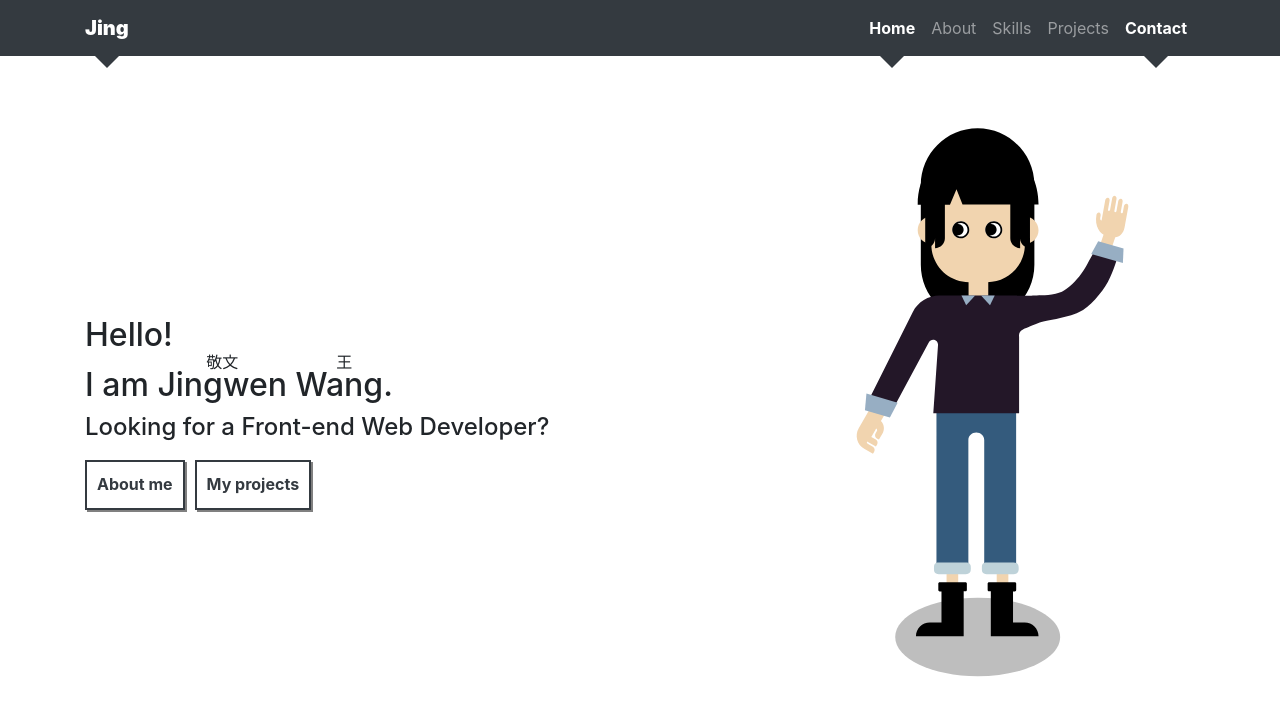
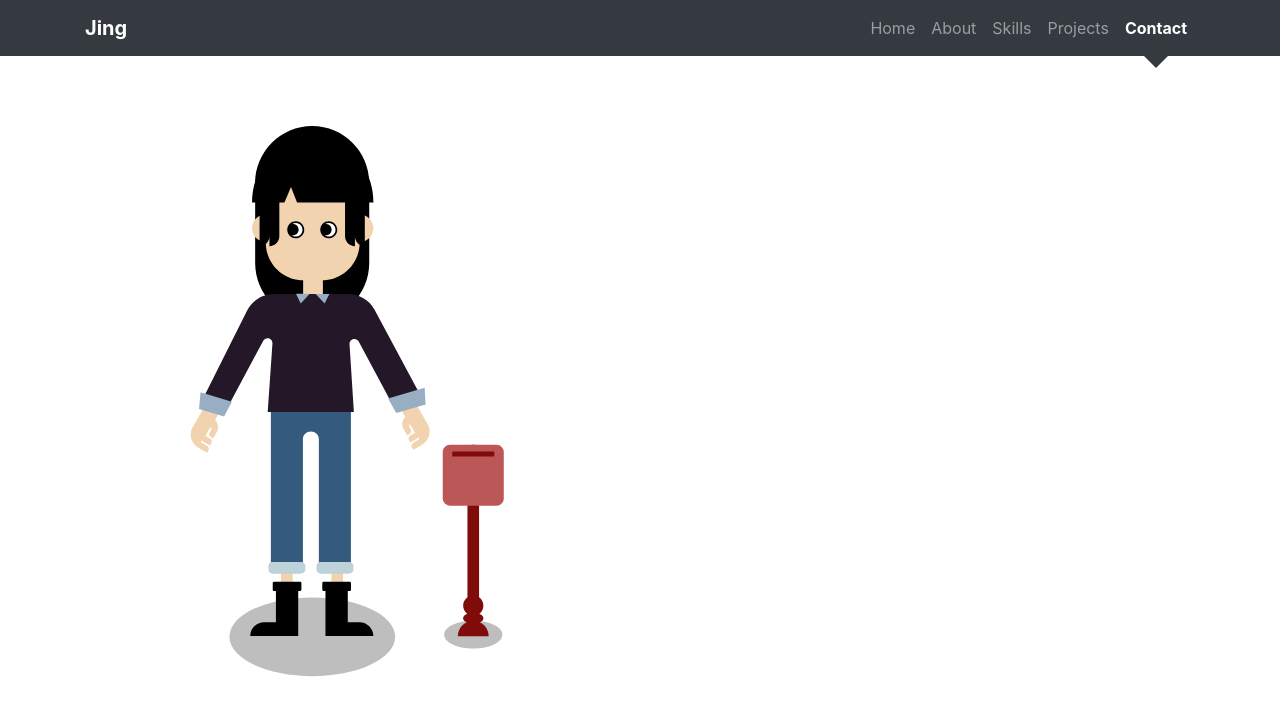
Before and after one commit to angingen/Jingwen-portfolio, a React (Create React App) app: page /contact in a window 1280 px wide. Before the commit this address led to /home. Shown: the top 716 px of the page. Built offline with nearby package versions, Linux system fonts and the light colour scheme; no server answers.

Commit message:
:sparkles: add contact component

```diff
--- a/src/App.scss
+++ b/src/App.scss
@@ -204,7 +204,7 @@ footer {
     animation-timing-function: linear;
 }
 
-section.welcome {
+section.welcome, section.contact {
     .container, .row {
         height: 100%;
     }
--- /dev/null
+++ b/src/components/ContactComponent.js
@@ -0,0 +1,70 @@
+import React, { Component } from 'react';
+import { Link } from 'react-router-dom';
+
+export default class Contact extends Component {
+
+    constructor(props){
+        super(props);
+        this.handelMouseMove = this.handelMouseMove.bind(this);
+        this.rightEye = React.createRef();
+        this.leftEye = React.createRef();
+        this.state = {
+            eyePositionL: 180,
+            eyePositionR: 180
+        }
+    }
+
+    componentWillUnmount() {
+        window.scroll({top:0, left:0, behavior: 'smooth'});
+    }
+
+    handelMouseMove(event) {
+        const y1 = event.clientY;
+        const x1 = event.clientX;
+        const leftEyeEle = this.leftEye.current.getBoundingClientRect();
+        const rightEyeEle = this.rightEye.current.getBoundingClientRect();
+        const x0r = rightEyeEle.left + rightEyeEle.width/2;
+        const y0r = rightEyeEle.top + rightEyeEle.height/2;
+        const x0l = leftEyeEle.left + leftEyeEle.width/2;
+        const y0l = leftEyeEle.top + leftEyeEle.height/2;
+
+        var eyePositionL = Math.acos((y1-y0l)/Math.sqrt(Math.abs(x1*x1 - x0l*x0l)))*180/Math.PI;
+        if (y1 > y0l) {
+            eyePositionL? eyePositionL = (x0l-x1)/Math.abs(x0l-x1)*eyePositionL+90 : eyePositionL=90;
+        } else if (y1 < y0l) {
+            eyePositionL? eyePositionL = (x0l-x1)/Math.abs(x0l-x1)*eyePositionL+90 : eyePositionL=-90;
+        } else {
+            x1 > x0l ? eyePositionL = 0: eyePositionL = 180;
+        }
+
+        var eyePositionR = Math.acos((y1-y0r)/Math.sqrt(Math.abs(x1*x1 - x0r*x0r)))*180/Math.PI;
+        if (y1 > y0r) {
+            eyePositionR? eyePositionR = (x0r-x1)/Math.abs(x0r-x1)*eyePositionR+90 : eyePositionR=90;
+        } else if (y1 < y0r) {
+            eyePositionR? eyePositionR = (x0r-x1)/Math.abs(x0r-x1)*eyePositionR+90 : eyePositionR=-90;
+        } else {
+            x1 > x0r ? eyePositionR = 0: eyePositionR = 180;
+        }
+        this.setState({eyePositionL:eyePositionL, eyePositionR:eyePositionR});
+
+    }
+
+    render() {
+        return (
+            <section className="contact" id="contact-section" onMouseMove={(event) => this.handelMouseMove(event)}>
+                <div className="container">
+                    <div className="row">
+                        <div className="col-12 col-md-5 welcome-img">
+                            <img className="base-img" src="assets/images/mail.svg" alt="avatar with mailbox" ></img>
+                            <img className="base-img-eye-right" id="rightEye" ref={this.rightEye} src="assets/images/eye.svg" alt="right-eye" style={{transform:`rotate(${this.state.eyePositionR}deg)`}}></img>
+                            <img className="base-img-eye-left" id="leftEye" ref={this.leftEye} src="assets/images/eye.svg" alt="left-eye" style={{transform:`rotate(${this.state.eyePositionL}deg)`}}></img>
+                        </div>
+                        <div className="col-12 col-md-7 welcome-text">
+
+                        </div>
+                    </div>
+                </div>
+            </section>
+        );
+    }
+}
--- a/src/components/HeaderComponent.js
+++ b/src/components/HeaderComponent.js
@@ -45,7 +45,7 @@ export default class Header extends Component {
                 </NavItem>
 
                 <NavItem>
-                    <NavLink className="nav-link" to='/home' activeClassName="active">Contact</NavLink>
+                    <NavLink className="nav-link" to='/contact' activeClassName="active">Contact</NavLink>
                     <span></span>
                 </NavItem>
               </Nav>
--- a/src/components/MainComponent.js
+++ b/src/components/MainComponent.js
@@ -5,6 +5,7 @@ import Welcome from './WelcomeComponent';
 import About from './AboutComponent';
 import Skills from './SkillsComponent';
 import Projects from './ProjectsComponent';
+import Contact from './ContactComponent';
 import NavSide from './NavComponent';
 import Loading from './LoadingComponent';
 import Header from './HeaderComponent';
@@ -24,36 +25,12 @@ const mapDispatchToProps = dispatch => ({
 class Main extends Component {
     constructor(props){
         super(props);
-        // this.state = {
-        //   showNavUp: false
-        // }
-        // this.onScroll = this.onScroll.bind(this);
         this.scrollToTop = this.scrollToTop.bind(this);
       }
 
     componentDidMount() {
         this.props.fetchProjects();
-        // window.scrollTo(0,0);
-        // window.addEventListener('scroll',this.onScroll);
     }
-
-    // onScroll() {
-    //     var heightTop = document.documentElement.scrollTop || document.body.scrollTop;
-    //     if (heightTop > 60 && !this.state.showNavUp) {
-    //         this.setState({showNavUp:true})
-    //     } else if (heightTop <= 60 && this.state.showNavUp) {
-    //         this.setState({showNavUp:false})
-    //     }
-    // }
-
-    // onScroll() {
-    //     var heightTop = document.documentElement.scrollTop || document.body.scrollTop;
-    //     if (heightTop > 60) {
-    //         return true;
-    //     } else if (heightTop <= 60) {
-    //         return false;
-    //     }
-    // }
 
     scrollToTop() {
         window.scroll({top:0, left:0, behavior: 'smooth'});
@@ -84,6 +61,7 @@ class Main extends Component {
                         <Projects projects={this.props.projects}
                             scrollToTop={this.props.scrollToTop} />} />
                     <Route path="/projects/:projectId" component={ProjectSelected} />
+                    <Route exact path="/contact" component={Contact} />
                     <Redirect to="/home" />
                 </Switch>
                 <NavSide scrollToTop={this.scrollToTop}/>
```
Also changed, not shown: public/assets/images/mail.svg (added).
